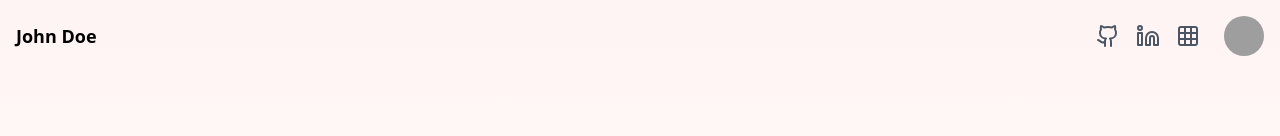
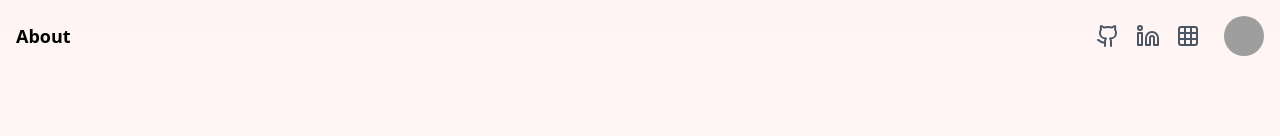
Before and after one commit to MustafaSarikaya/mustgpt-portfolio, a React (Vite) app: page / in a window 1280 px wide. Shown: the top 136 px of the page. Built offline with nearby package versions, Linux system fonts and the light colour scheme; grey boxes are pictures that could not be loaded.

Commit message:
Visual edit in Lovable
Edited UI in Lovable

```diff
--- a/src/pages/Index.tsx
+++ b/src/pages/Index.tsx
@@ -35,9 +35,7 @@ const TrendingSearches = () => <div className="absolute top-full left-0 right-0
   </div>;
 const Navigation = () => <nav className="absolute top-0 left-0 right-0 p-4">
     <div className="container mx-auto flex justify-between items-center">
-      <Link to="/about" className="text-black font-semibold text-lg hover:text-accent transition-colors">
-        John Doe
-      </Link>
+      <Link to="/about" className="text-black font-semibold text-lg hover:text-accent transition-colors">About</Link>
       <div className="flex items-center gap-6">
         <div className="flex items-center gap-4">
           <a href="https://github.com/yourusername" target="_blank" rel="noopener noreferrer" className="text-gray-600 hover:text-accent transition-colors">
```
